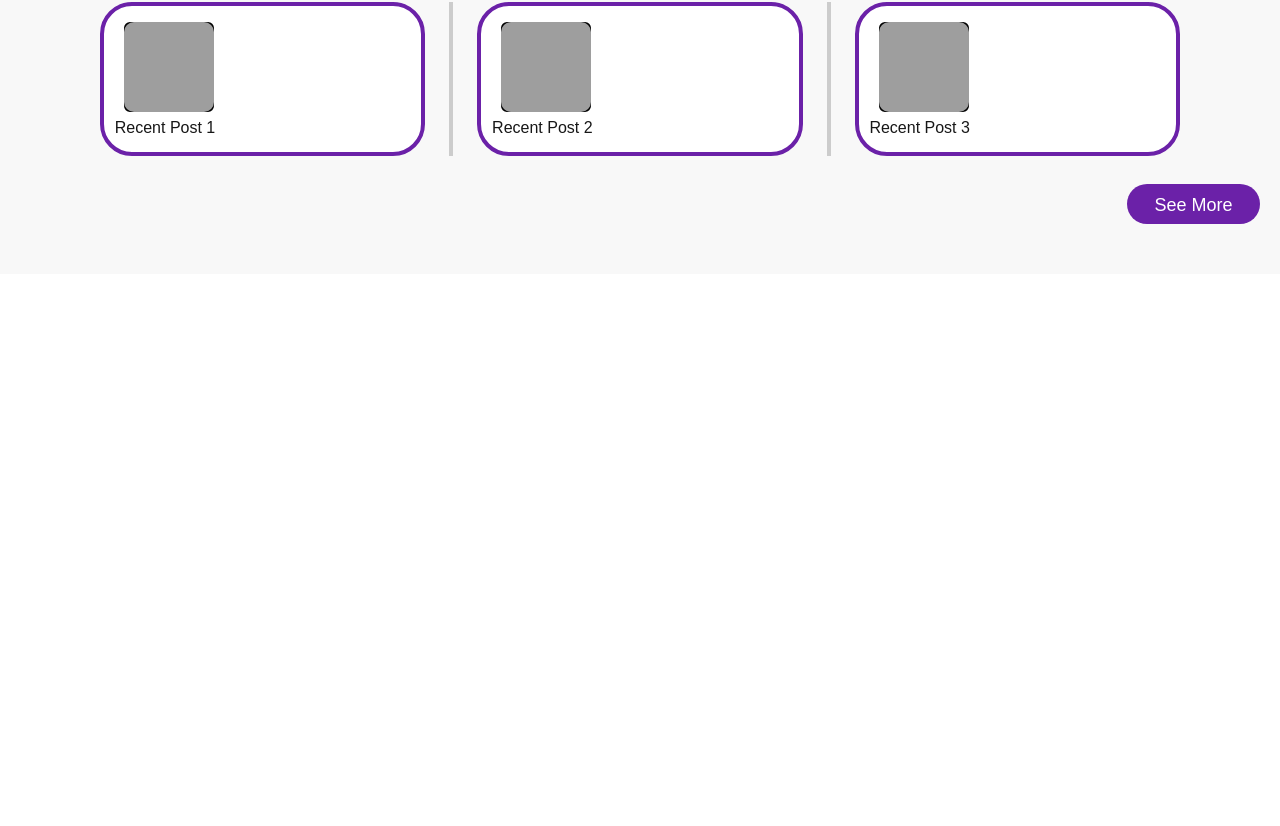
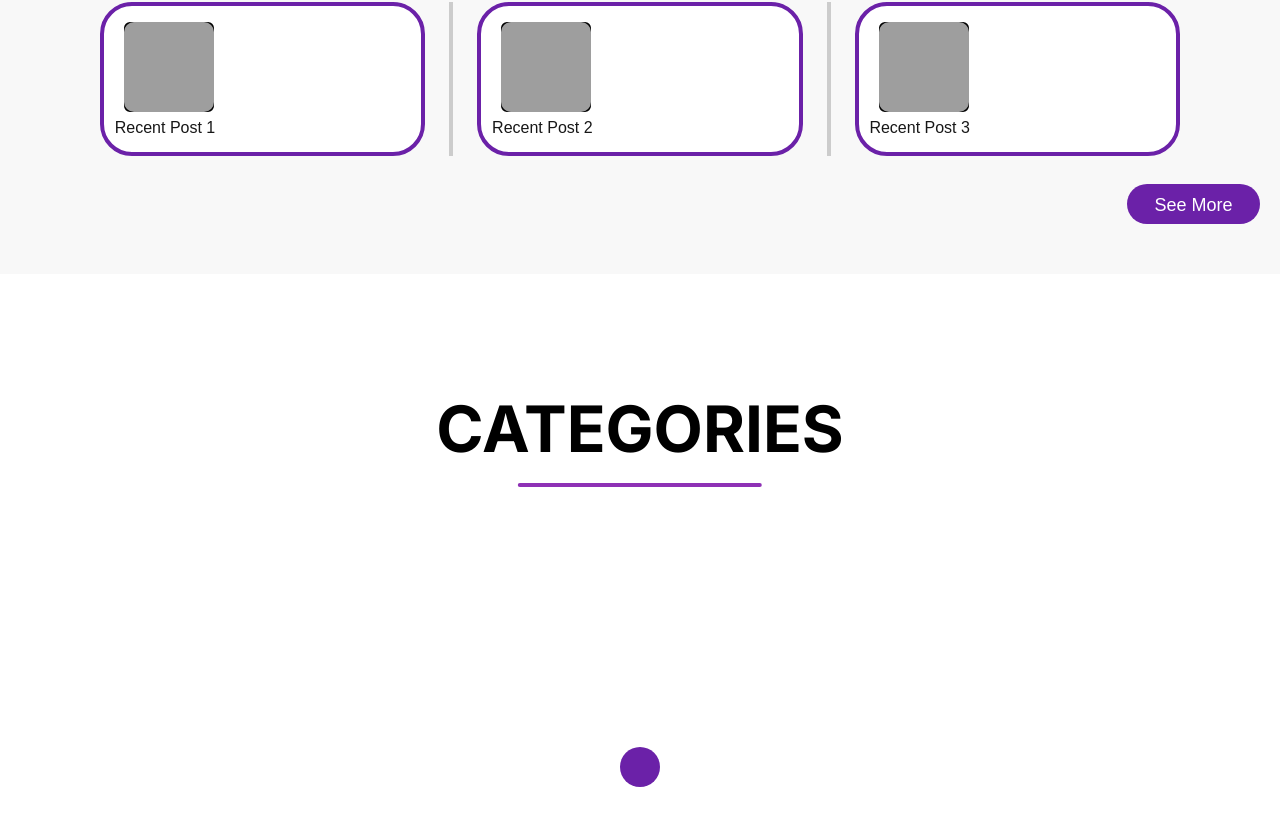
Before and after one commit to half-skirmish/frontend-halfskirmish, a Next.js app: page / in a window 1280 px wide. Shown: the part 758-1584 px from the top of the page. Before the commit the page ends 1032 px from the top, so only its background shows below. Built offline with nearby package versions, Linux system fonts and the light colour scheme; grey boxes are pictures that could not be loaded.

Commit message:
Created Categories section

```diff
--- /dev/null
+++ b/app/components/Categories.js
@@ -0,0 +1,102 @@
+"use client"
+
+export default function Categories() {
+  return (
+    <div
+      style={{
+        display: 'flex',
+        justifyContent: 'center',
+        alignItems: 'center',
+        flexDirection: 'column',
+        height: '100vh',
+      }}
+    >
+      {/* Heading Box with white fill and purple gradient outer stroke */}
+      <div
+        style={{
+          backgroundColor: 'white',
+          borderRadius: '30px', // Rounded corners for the rectangle
+          padding: '20px 40px',
+          marginBottom: '40px',
+          display: 'inline-block',
+          boxSizing: 'border-box', // Ensures padding is accounted for in the size
+        }}
+
+      >
+        <h1
+          style={{
+            fontFamily: 'Inter',
+            fontWeight: 'bold',
+            fontSize: '64px',
+            color: 'black',
+            margin: 0,
+            position: 'relative', // To position the pseudo-element
+            paddingBottom: '10px', // Adds space between the text and the line
+          }}
+        >
+          CATEGORIES
+          <span
+            style={{
+              position: 'absolute',
+              left: '50%',
+              bottom: '0',
+              transform: 'translateX(-50%)', // Centers the line
+              width: '60%', // Adjusts width of the line (can be customized)
+              height: '4px',
+              background: '#8E31B5',
+              borderRadius: '50px', // Rounds the ends of the line
+            }}
+          ></span>
+        </h1>
+      </div>
+
+      <div style={{ display: 'flex', alignItems: 'center' }}>
+  {/* First Rounded Rectangle */}
+  <div
+    style={{
+      width: '440px',
+      height: '440px',
+      backgroundImage: '/stock.jpg', // Replace IMAGE_URL with the actual image URL
+      backgroundSize: 'cover', // Ensures the image covers the entire rectangle
+      backgroundPosition: 'center', // Centers the image
+      borderRadius: '45px',
+      marginLeft: '20px',
+      overflow: 'hidden', // Ensure contents don't spill out
+      transition: 'box-shadow 0.3s ease', // Smooth transition for the box-shadow on hover
+    }}
+    onMouseEnter={(e) => e.target.style.boxShadow = '0 0 0 4px #1D3557'} // Purple stroke on hover
+    onMouseLeave={(e) => e.target.style.boxShadow = 'none'} // Remove box-shadow when not hovered
+  />
+
+  {/* Circular Separator */}
+  <div
+    style={{
+      width: '40px',
+      height: '40px',
+      backgroundColor: '#6b21a8', // Purple 700 color
+      borderRadius: '80%',
+      margin: '0 20px', // Equal margin on both sides of the separator
+    }}
+  />
+
+  {/* Second Rounded Rectangle with Image */}
+  <div
+    style={{
+      width: '440px',
+      height: '440px',
+      backgroundImage: '/stock.jpg', // Replace IMAGE_URL with the actual image URL
+      backgroundSize: 'cover', // Ensures the image covers the entire rectangle
+      backgroundPosition: 'center', // Centers the image
+      borderRadius: '45px',
+      marginLeft: '20px',
+      overflow: 'hidden', // Ensure contents don't spill out
+      transition: 'box-shadow 0.3s ease', // Smooth transition for the box-shadow on hover
+    }}
+    onMouseEnter={(e) => e.target.style.boxShadow = '0 0 0 4px #1D3557'} // Purple stroke on hover
+    onMouseLeave={(e) => e.target.style.boxShadow = 'none'} // Remove box-shadow when not hovered
+  />
+</div>
+
+    </div>
+  );
+}
--- a/app/components/Homepage.js
+++ b/app/components/Homepage.js
@@ -16,7 +16,7 @@ export default function Homepage() {
           style={{
             gridColumn: 'span 12', // This will make the image span the full 12 columns (left side)
             padding: '10px',
-            display: 'flex',
+            display: 'cover',
             justifyContent: 'center', // Center the main image
             alignItems: 'center',
           }}
--- a/app/layout.js
+++ b/app/layout.js
@@ -13,7 +13,7 @@ const geistMono = Geist_Mono({
 
 export const metadata = {
   title: "Half Skirmish's Portfolio",
-  description: "Committed to the grind, because dreams don't work unless you do.",
+  description: "1% Better Every Damn Day!",
 };
 
 export default function RootLayout({ children }) {
--- a/app/page.js
+++ b/app/page.js
@@ -1,11 +1,13 @@
 import { Navbar } from "./components/Navbar";
-import Homepage from "./components/Homepage";  // Import the new Homepage component
+import Homepage from "./components/Homepage";
+import Categories from "./components/Categories"; // Import the new Homepage component
 
 export default function Home() {
   return (
     <div>
       <Navbar />
-      <Homepage />  {/* Use the Homepage component */}
+      <Homepage />
+      <Categories /> {/* Use the Homepage component */}
     </div>
   );
 }
```
